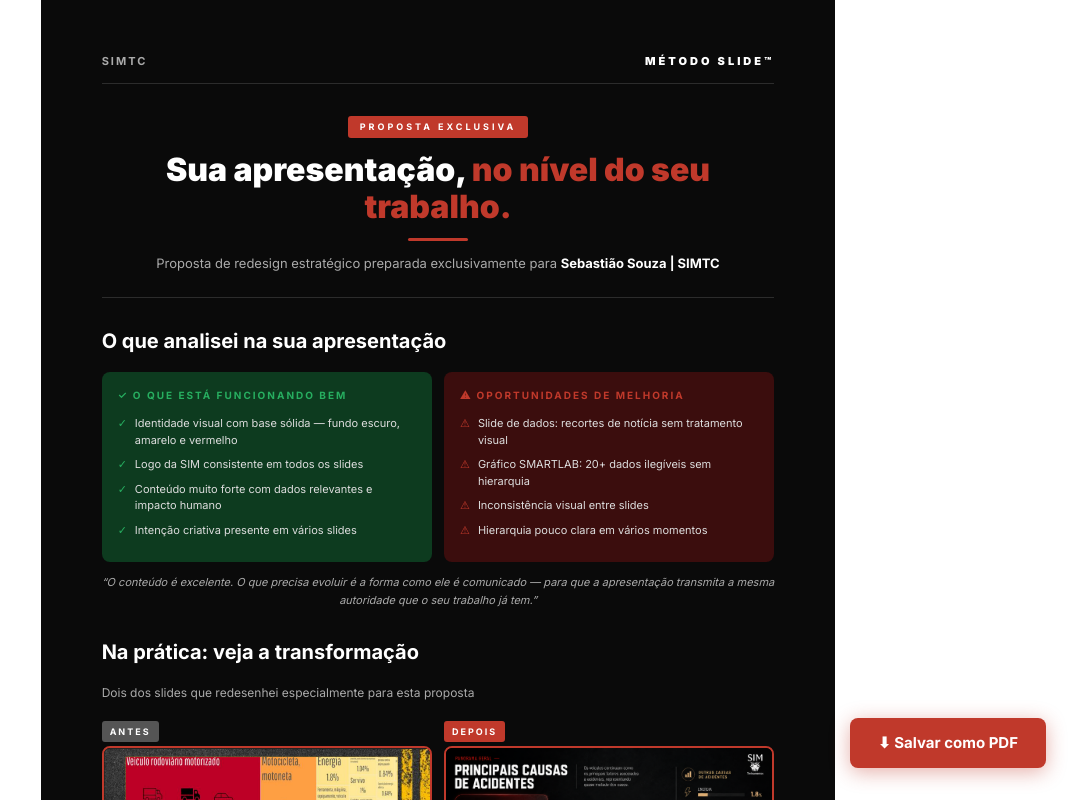
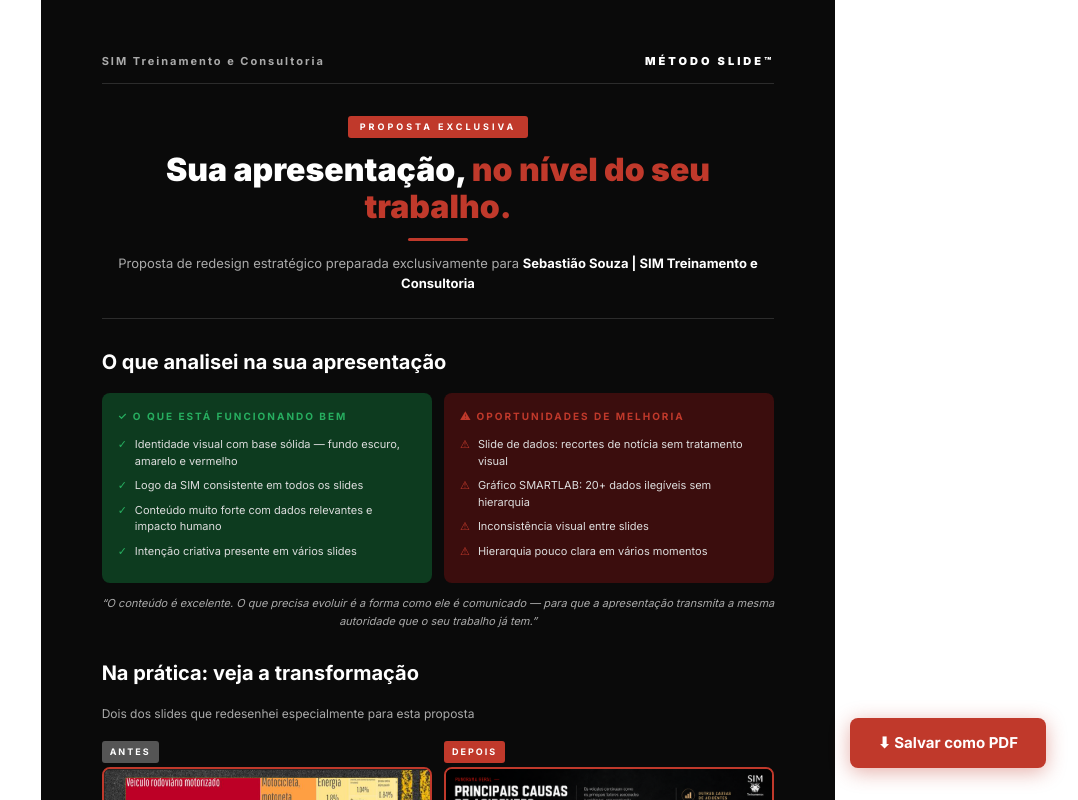
Before and after one commit to Crislopesp85/landing-5-erros-visuais, a Next.js app: page /proposta-sebastiao/pdf in a window 1280 px wide. Shown: the top 800 px of the page, without its empty margins (202-1280 px from the left). Built offline with nearby package versions, Linux system fonts and the light colour scheme; a web font is replaced by a local one.

Commit message:
fix: substituir SIMTC por SIM Treinamento e Consultoria em toda a proposta

```diff
--- a/src/app/proposta-sebastiao/layout.tsx
+++ b/src/app/proposta-sebastiao/layout.tsx
@@ -1,7 +1,7 @@
 import type { Metadata } from "next";
 
 export const metadata: Metadata = {
-  title: "Proposta Exclusiva — Sebastião Souza | SIMTC",
+  title: "Proposta Exclusiva — Sebastião Souza | SIM Treinamento e Consultoria",
   description: "Proposta de redesign estratégico preparada exclusivamente para Sebastião Souza.",
   robots: {
     index: false,
--- a/src/app/proposta-sebastiao/page.tsx
+++ b/src/app/proposta-sebastiao/page.tsx
@@ -205,7 +205,7 @@ export default function PropostaSebastiao() {
         {/* Logos */}
         <div className="ps-logos">
           <div style={{ color: "#AAAAAA", fontSize: 14, fontWeight: 700, letterSpacing: 2 }}>
-            SIMTC
+            SIM Treinamento e Consultoria
           </div>
           <div style={{ color: "#fff", fontSize: 14, fontWeight: 900, letterSpacing: 2 }}>
             MÉTODO SLIDE™
@@ -257,7 +257,7 @@ export default function PropostaSebastiao() {
           }}
         >
           Proposta de redesign estratégico preparada
-          exclusivamente para <strong style={{ color: "#fff" }}>Sebastião Souza | SIMTC</strong>
+          exclusivamente para <strong style={{ color: "#fff" }}>Sebastião Souza | SIM Treinamento e Consultoria</strong>
         </p>
 
         {/* Linha vermelha animada */}
--- a/src/app/proposta-sebastiao/pdf/layout.tsx
+++ b/src/app/proposta-sebastiao/pdf/layout.tsx
@@ -1,7 +1,7 @@
 import type { Metadata } from "next";
 
 export const metadata: Metadata = {
-  title: "Proposta PDF — Sebastião Souza | SIMTC",
+  title: "Proposta PDF — Sebastião Souza | SIM Treinamento e Consultoria",
   robots: { index: false, follow: false },
 };
 
--- a/src/app/proposta-sebastiao/pdf/page.tsx
+++ b/src/app/proposta-sebastiao/pdf/page.tsx
@@ -129,7 +129,7 @@ export default function PropostaPDF() {
 
         {/* ── LOGOS ── */}
         <div className="logos">
-          <span className="logo-sub">SIMTC</span>
+          <span className="logo-sub">SIM Treinamento e Consultoria</span>
           <span className="logo-text">MÉTODO SLIDE™</span>
         </div>
 
@@ -143,7 +143,7 @@ export default function PropostaPDF() {
           <div className="divider" style={{ margin: "12px auto" }} />
           <p className="hero-sub">
             Proposta de redesign estratégico preparada exclusivamente para{" "}
-            <strong style={{ color: "#fff" }}>Sebastião Souza | SIMTC</strong>
+            <strong style={{ color: "#fff" }}>Sebastião Souza | SIM Treinamento e Consultoria</strong>
           </p>
         </div>
 
```
